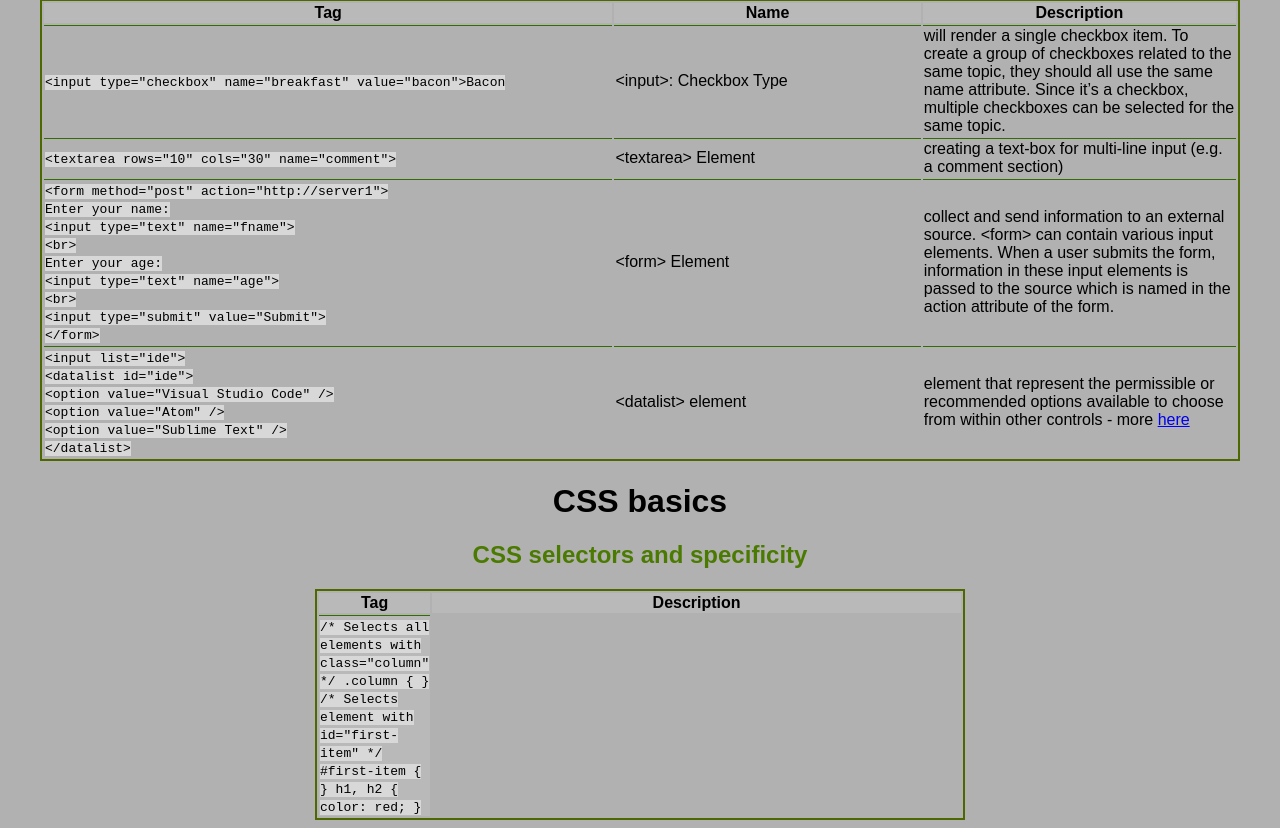
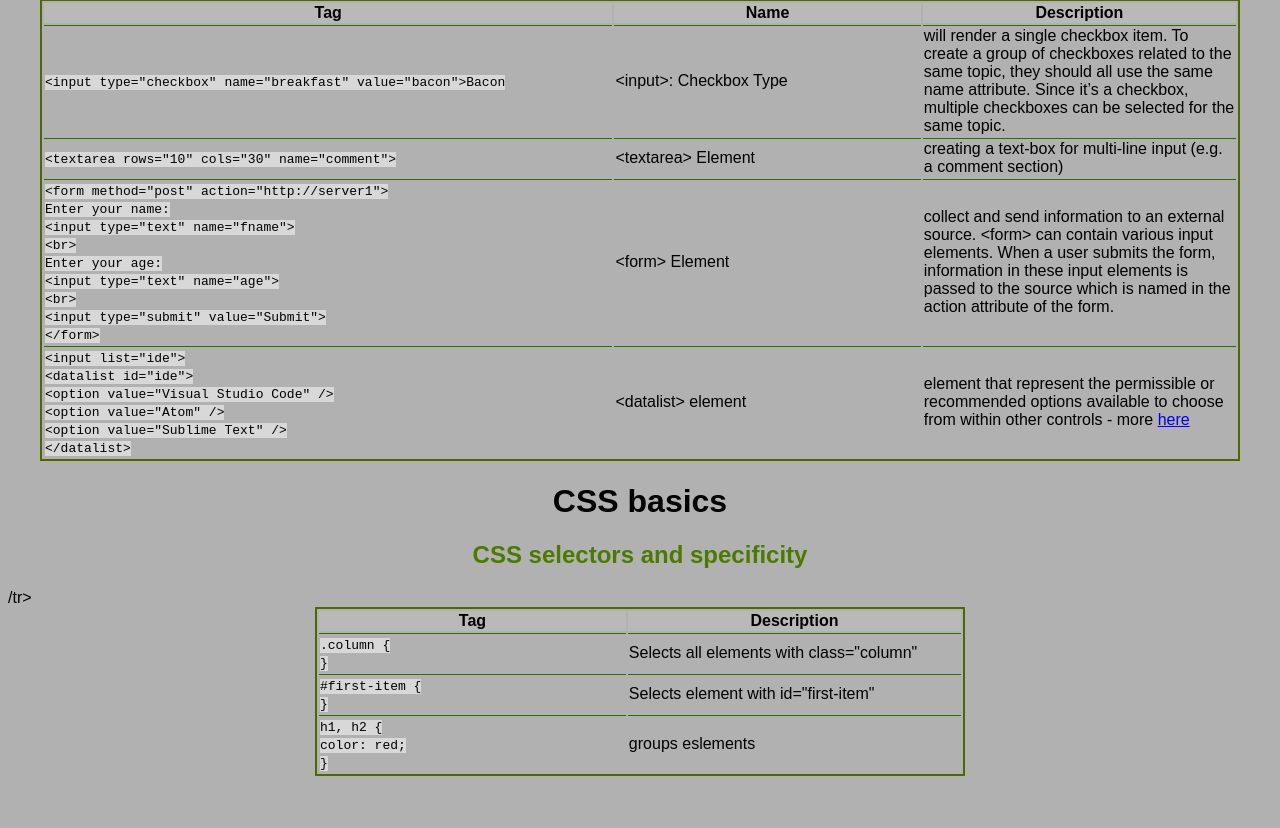
Before and after one commit to Spektrakilla/cheatsheet--codeacademy---css-html, a plain HTML site: page index.html in a window 1280 px wide. Shown: the part 630-1458 px from the top of the page. After the commit the page ends 1414 px from the top, so only its background shows below. Drawn offline with Linux system fonts and the light colour scheme.

Commit message:
Update index.html

```diff
--- a/index.html
+++ b/index.html
@@ -126,25 +126,28 @@
         <th>Tag</th>
         <th>Description</th>
       </tr>
+    </thead>
       <tr>
         <td><span class="code">
-          /* Selects all elements with class="column" */
-.column {
+.column {<br>
 }
-
-/* Selects element with id="first-item" */
-#first-item {
-}
-
-h1, h2 {
-  color: red;
+                  </span>
+          <td>Selects all elements with class="column"</td>
+      </tr>
+       <tr>
+        <td><span class="code">
+        #first-item {<br>
+          }
+                  </span>
+          <td>Selects element with id="first-item"</td>
+      /tr>
+      <tr>
+        <td><span class="code">
+h1, h2 {<br>
+  color: red;<br>
 }
         </span>
-
-        </td>
+<td>groups eslements</td>
       </tr>
-    </thead>
-
-
 </body>
 </html>
```
